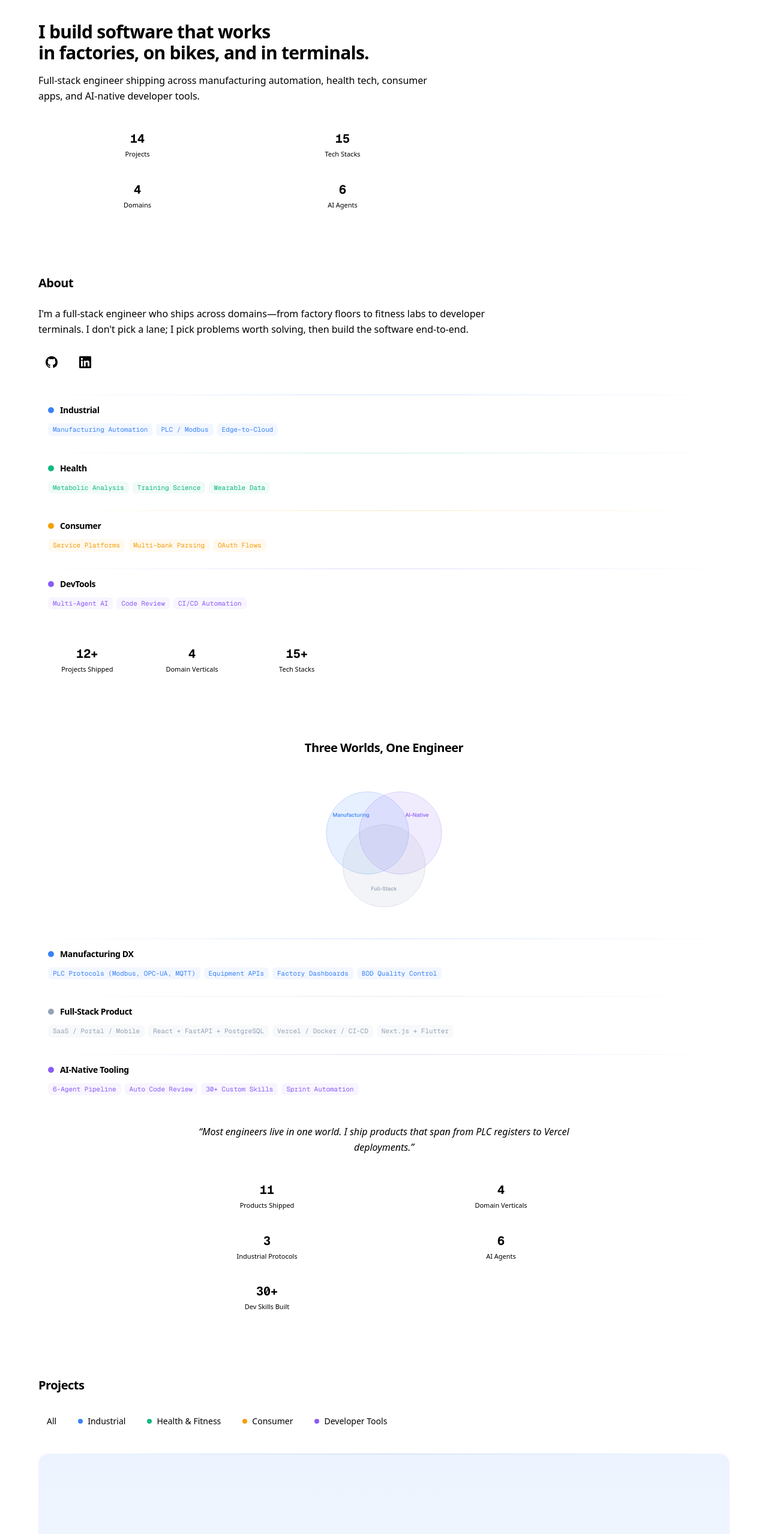
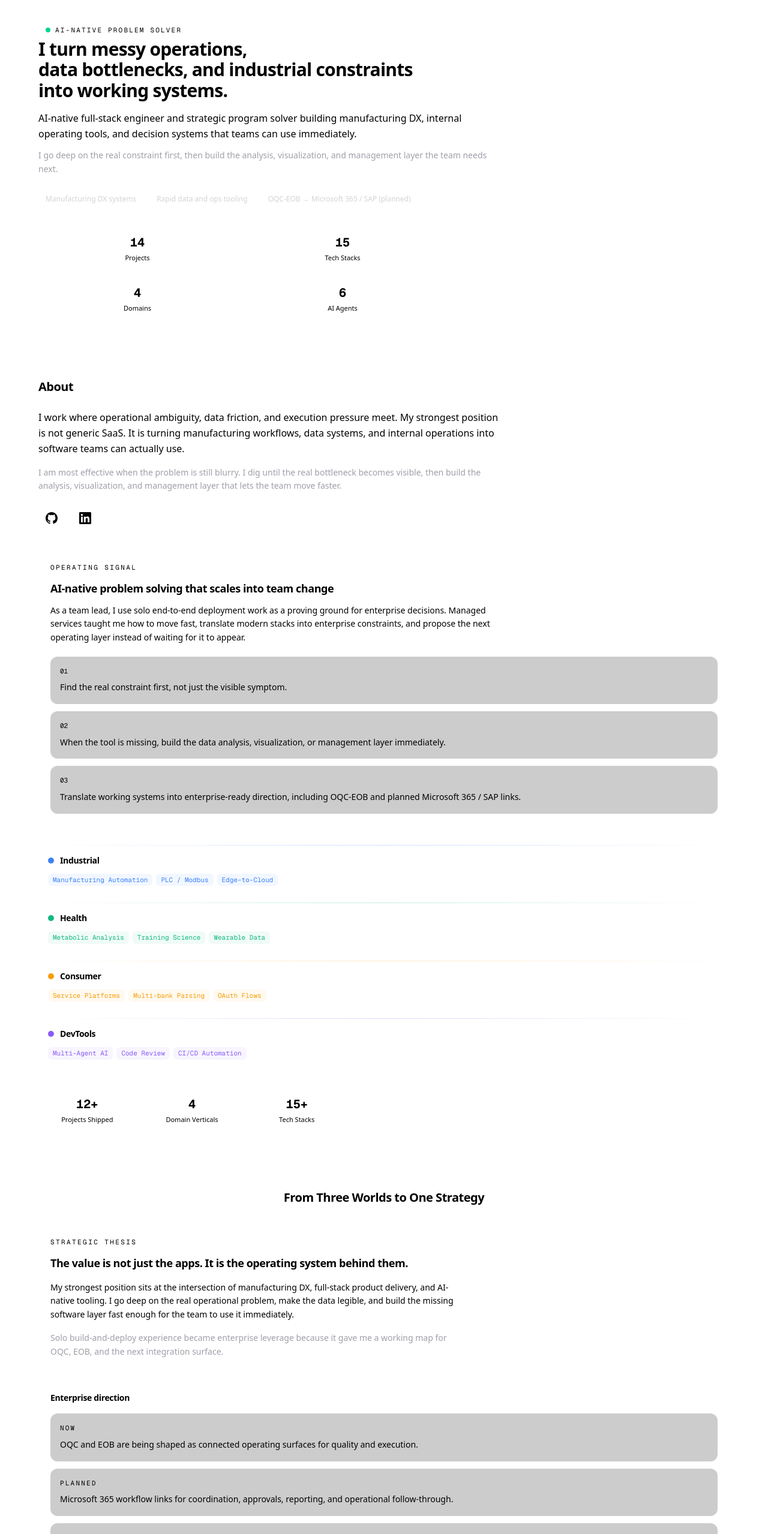
Before and after one commit to cyanluna-git/cyanluna.portfolio, a Next.js app: page / in a window 1280 px wide. Shown: the part 60-2618 px from the top of the page at 60% size. Built offline with nearby package versions, Linux system fonts and the light colour scheme.

Commit message:
feat: refresh homepage positioning and strategy narrative

```diff
--- a/src/app/layout.tsx
+++ b/src/app/layout.tsx
@@ -13,9 +13,9 @@ const geistMono = Geist_Mono({
 });
 
 const SITE_URL = "https://cyanluna.com";
-const TITLE = "CyanLuna — Engineering Portfolio";
+const TITLE = "CyanLuna — AI-Native Problem Solver";
 const DESCRIPTION =
-  "Full-stack engineer building manufacturing automation, health tech, and AI-native developer tools.";
+  "AI-native full-stack engineer building manufacturing DX, operational data systems, and fast internal tools through deep problem discovery and rapid solution delivery.";
 
 export const metadata: Metadata = {
   metadataBase: new URL(SITE_URL),
@@ -25,9 +25,13 @@ export const metadata: Metadata = {
   },
   description: DESCRIPTION,
   keywords: [
+    "AI-native problem solver",
     "full-stack engineer",
+    "manufacturing DX",
     "manufacturing automation",
-    "health tech",
+    "operational tooling",
+    "data visualization",
+    "internal tools",
     "AI developer tools",
     "React",
     "Next.js",
@@ -91,12 +95,14 @@ export default function RootLayout({
                 "@type": "Person",
                 name: "CyanLuna",
                 url: SITE_URL,
-                jobTitle: "Full-Stack Engineer",
+                jobTitle: "AI-Native Full-Stack Engineer",
                 description: DESCRIPTION,
                 knowsAbout: [
-                  "Manufacturing Automation",
-                  "Health Tech",
-                  "AI Developer Tools",
+                  "Manufacturing DX",
+                  "Operational Data Systems",
+                  "AI-Native Tooling",
+                  "Data Visualization",
+                  "Internal Tools",
                   "React",
                   "Next.js",
                   "FastAPI",
--- a/src/app/page.tsx
+++ b/src/app/page.tsx
@@ -15,13 +15,35 @@ type Lang = "en" | "ko";
 type Vertical = keyof typeof verticals;
 
 const t = {
+  heroBadge: {
+    en: "AI-Native Problem Solver",
+    ko: "AI Native 문제 해결자",
+  },
   hero: {
-    en: "I build software that works\nin factories, on bikes, and in terminals.",
-    ko: "공장에서, 자전거 위에서, 터미널에서\n작동하는 소프트웨어를 만듭니다.",
+    en: "I turn messy operations,\ndata bottlenecks, and industrial constraints\ninto working systems.",
+    ko: "복잡한 운영 문제와 데이터 병목,\n산업 현장의 제약을\n작동하는 시스템으로 바꿉니다.",
   },
   sub: {
-    en: "Full-stack engineer shipping across manufacturing automation, health tech, consumer apps, and AI-native developer tools.",
-    ko: "제조 자동화, 헬스 테크, 컨슈머 앱, AI 네이티브 개발 도구를 아우르는 풀스택 엔지니어.",
+    en: "AI-native full-stack engineer and strategic program solver building manufacturing DX, internal operating tools, and decision systems that teams can use immediately.",
+    ko: "제조 DX, 내부 운영 도구, 의사결정 시스템을 빠르게 제품화하는 AI Native 풀스택 엔지니어이자 전략적 프로그램 솔버입니다.",
+  },
+  support: {
+    en: "I go deep on the real constraint first, then build the analysis, visualization, and management layer the team needs next.",
+    ko: "문제의 표면이 아니라 실제 제약을 먼저 파고든 뒤, 팀에 필요한 분석·시각화·관리 레이어를 바로 만들어냅니다.",
+  },
+  pills: {
+    manufacturing: {
+      en: "Manufacturing DX systems",
+      ko: "제조 DX 시스템",
+    },
+    tooling: {
+      en: "Rapid data and ops tooling",
+      ko: "빠른 데이터·운영 도구 제작",
+    },
+    roadmap: {
+      en: "OQC-EOB → Microsoft 365 / SAP (planned)",
+      ko: "OQC-EOB → Microsoft 365 / SAP (구축 예정)",
+    },
   },
   statsLabel: {
     projects: { en: "Projects", ko: "프로젝트" },
@@ -324,14 +346,32 @@ export default function Home() {
       {/* Hero */}
       <section className="pt-24 pb-12 sm:pt-32 sm:pb-20 px-4 sm:px-6">
         <div className="max-w-6xl mx-auto">
+          <div className="inline-flex items-center gap-2 rounded-full border border-border bg-surface px-3 py-1.5 text-[11px] font-mono uppercase tracking-[0.2em] text-muted animate-fade-up">
+            <span className="h-2 w-2 rounded-full bg-emerald-400" />
+            {t.heroBadge[lang]}
+          </div>
           <h1 className="text-3xl sm:text-4xl md:text-5xl lg:text-6xl font-bold tracking-tight leading-[1.15] whitespace-pre-line animate-fade-up">
             {t.hero[lang]}
           </h1>
-          <p className="mt-4 sm:mt-6 text-base sm:text-lg text-muted max-w-2xl leading-relaxed animate-fade-up delay-1">
+          <p className="mt-4 sm:mt-6 text-base sm:text-lg text-muted max-w-3xl leading-relaxed animate-fade-up delay-1">
             {t.sub[lang]}
           </p>
+          <p className="mt-3 text-sm sm:text-base text-zinc-400 max-w-3xl leading-relaxed animate-fade-up delay-1">
+            {t.support[lang]}
+          </p>
 
-          <div className="mt-8 sm:mt-12 grid grid-cols-2 sm:grid-cols-4 gap-3 sm:gap-4 max-w-2xl animate-fade-up delay-2">
+          <div className="mt-6 flex flex-wrap gap-2.5 animate-fade-up delay-2">
+            {(["manufacturing", "tooling", "roadmap"] as const).map((key) => (
+              <span
+                key={key}
+                className="rounded-full border border-border bg-surface px-3 py-1.5 text-xs text-zinc-300"
+              >
+                {t.pills[key][lang]}
+              </span>
+            ))}
+          </div>
+
+          <div className="mt-8 sm:mt-12 grid grid-cols-2 sm:grid-cols-4 gap-3 sm:gap-4 max-w-2xl animate-fade-up delay-3">
             {(Object.entries(stats) as [keyof typeof stats, number][]).map(([key, val]) => (
               <HeroStatCard key={key} label={t.statsLabel[key][lang]} end={val} />
             ))}
--- a/src/components/AboutSection.tsx
+++ b/src/components/AboutSection.tsx
@@ -8,8 +8,36 @@ type Lang = "en" | "ko";
 const t = {
   sectionTitle: { en: "About", ko: "About" },
   bio: {
-    en: "I'm a full-stack engineer who ships across domains\u2014from factory floors to fitness labs to developer terminals. I don't pick a lane; I pick problems worth solving, then build the software end-to-end.",
-    ko: "\uC800\uB294 \uACF5\uC7A5 \uD604\uC7A5\uBD80\uD130 \uD53C\uD2B8\uB2C8\uC2A4 \uB7A9, \uAC1C\uBC1C\uC790 \uD130\uBBF8\uB110\uAE4C\uC9C0 \uB3C4\uBA54\uC778\uC744 \uB118\uB098\uB4DC\uB294 \uD480\uC2A4\uD0DD \uC5D4\uC9C0\uB2C8\uC5B4\uC785\uB2C8\uB2E4. \uD2B9\uC815 \uBD84\uC57C\uC5D0 \uBA38\uBB34\uB974\uC9C0 \uC54A\uACE0, \uD480 \uAC00\uCE58\uAC00 \uC788\uB294 \uBB38\uC81C\uB97C \uACE8\uB77C \uC18C\uD504\uD2B8\uC6E8\uC5B4\uB97C \uCC98\uC74C\uBD80\uD130 \uB05D\uAE4C\uC9C0 \uB9CC\uB4ED\uB2C8\uB2E4.",
+    en: "I work where operational ambiguity, data friction, and execution pressure meet. My strongest position is not generic SaaS. It is turning manufacturing workflows, data systems, and internal operations into software teams can actually use.",
+    ko: "저는 운영의 불확실성, 데이터의 마찰, 실행 압박이 만나는 지점에서 일합니다. 제 강점은 범용 SaaS가 아니라, 제조 워크플로우와 데이터 시스템, 내부 운영을 실제로 쓰이는 소프트웨어로 바꾸는 데 있습니다.",
+  },
+  bioSupport: {
+    en: "I am most effective when the problem is still blurry. I dig until the real bottleneck becomes visible, then build the analysis, visualization, and management layer that lets the team move faster.",
+    ko: "문제가 아직 흐릿할 때 가장 강합니다. 진짜 병목이 드러날 때까지 파고든 뒤, 팀이 더 빨리 움직일 수 있도록 분석·시각화·관리 레이어를 직접 만듭니다.",
+  },
+  leadershipLabel: {
+    en: "Operating signal",
+    ko: "작동 방식",
+  },
+  leadershipTitle: {
+    en: "AI-native problem solving that scales into team change",
+    ko: "AI Native 문제 해결을 팀의 변화로 연결",
+  },
+  leadershipBody: {
+    en: "As a team lead, I use solo end-to-end deployment work as a proving ground for enterprise decisions. Managed services taught me how to move fast, translate modern stacks into enterprise constraints, and propose the next operating layer instead of waiting for it to appear.",
+    ko: "팀장으로 일하면서, 혼자 끝까지 배포해 본 경험을 엔터프라이즈 의사결정을 위한 실전 검증장으로 사용하고 있습니다. 매니지드 서비스 경험은 빠르게 실행하고, 모던 스택을 기업 제약으로 번역하며, 필요한 운영 레이어를 기다리지 않고 먼저 제안하게 만들었습니다.",
+  },
+  leadershipPoints: {
+    en: [
+      "Find the real constraint first, not just the visible symptom.",
+      "When the tool is missing, build the data analysis, visualization, or management layer immediately.",
+      "Translate working systems into enterprise-ready direction, including OQC-EOB and planned Microsoft 365 / SAP links.",
+    ],
+    ko: [
+      "눈에 보이는 증상보다 실제 제약을 먼저 찾습니다.",
+      "필요한 도구가 없으면 분석·시각화·관리 레이어를 바로 만듭니다.",
+      "작동하는 시스템을 OQC-EOB와 향후 Microsoft 365 / SAP 연계 방향까지 번역합니다.",
+    ],
   },
 };
 
@@ -99,6 +127,9 @@ export default function AboutSection({ lang }: { lang: Lang }) {
           <p className="text-base sm:text-lg text-muted leading-relaxed max-w-3xl">
             {t.bio[lang]}
           </p>
+          <p className="mt-4 text-sm sm:text-base text-zinc-400 leading-relaxed max-w-3xl">
+            {t.bioSupport[lang]}
+          </p>
           <div className="flex items-center gap-3 mt-5 sm:mt-6">
             <a
               href="https://github.com/cyanluna"
@@ -118,6 +149,38 @@ export default function AboutSection({ lang }: { lang: Lang }) {
             >
               <LinkedInIcon />
             </a>
+          </div>
+        </div>
+
+        <div className={`mb-8 sm:mb-12 scroll-fade stagger-3 ${inView ? "in-view" : ""}`}>
+          <div className="rounded-2xl border border-border bg-surface p-5 sm:p-6">
+            <div className="max-w-3xl">
+              <p className="text-[11px] font-mono uppercase tracking-[0.22em] text-muted mb-3">
+                {t.leadershipLabel[lang]}
+              </p>
+              <h3 className="text-lg sm:text-xl font-semibold tracking-tight mb-3">
+                {t.leadershipTitle[lang]}
+              </h3>
+              <p className="text-sm sm:text-base text-muted leading-relaxed">
+                {t.leadershipBody[lang]}
+              </p>
+            </div>
+
+            <div className="grid gap-3 mt-5 sm:grid-cols-3">
+              {t.leadershipPoints[lang].map((item, index) => (
+                <div
+                  key={item}
+                  className="rounded-xl border border-border bg-black/20 px-4 py-4"
+                >
+                  <p className="text-[11px] font-mono text-muted mb-2">
+                    0{index + 1}
+                  </p>
+                  <p className="text-sm leading-relaxed text-foreground/88">
+                    {item}
+                  </p>
+                </div>
+              ))}
+            </div>
           </div>
         </div>
 
--- a/src/components/IntersectionSection.tsx
+++ b/src/components/IntersectionSection.tsx
@@ -7,17 +7,37 @@ type Lang = "en" | "ko";
 
 const t = {
   sectionTitle: {
-    en: "Three Worlds, One Engineer",
-    ko: "\uc138 \uac1c\uc758 \uc138\uacc4, \ud55c \uba85\uc758 \uc5d4\uc9c0\ub2c8\uc5b4",
+    en: "From Three Worlds to One Strategy",
+    ko: "\uc138 \uac1c\uc758 \uc138\uacc4\ub97c \ud558\ub098\uc758 \uc804\ub7b5\uc73c\ub85c",
+  },
+  strategyLabel: {
+    en: "Strategic thesis",
+    ko: "\uc804\ub7b5 \ud14c\uc81c",
+  },
+  strategyTitle: {
+    en: "The value is not just the apps. It is the operating system behind them.",
+    ko: "\uac00\uce58\ub294 \uc571 \uc790\uccb4\ubcf4\ub2e4, \uadf8 \ub4a4\uc758 \uc6b4\uc601 \uc2dc\uc2a4\ud15c\uc5d0 \uc788\uc2b5\ub2c8\ub2e4.",
+  },
+  strategyBody: {
+    en: "My strongest position sits at the intersection of manufacturing DX, full-stack product delivery, and AI-native tooling. I go deep on the real operational problem, make the data legible, and build the missing software layer fast enough for the team to use it immediately.",
+    ko: "\uc81c \uac00\uc7a5 \uac15\ud55c \ud3ec\uc9c0\uc158\uc740 \uc81c\uc870 DX, \ud480\uc2a4\ud0dd \uc81c\ud488 \uad6c\ud604, AI Native \ub3c4\uad6c\uc758 \uad50\ucc28\uc810\uc5d0 \uc788\uc2b5\ub2c8\ub2e4. \uc2e4\uc81c \uc6b4\uc601 \ubb38\uc81c\ub97c \uae4a\uc774 \ud30c\uace0\ub4e4\uc5b4 \ub370\uc774\ud130\ub97c \ubcf4\uc774\uac8c \ub9cc\ub4e4\uace0, \ud300\uc774 \ubc14\ub85c \uc4f8 \uc218 \uc788\ub294 \uc18c\ud504\ud2b8\uc6e8\uc5b4 \ub808\uc774\uc5b4\ub97c \ube60\ub974\uac8c \uad6c\ucd95\ud569\ub2c8\ub2e4.",
+  },
+  strategyNote: {
+    en: "Solo build-and-deploy experience became enterprise leverage because it gave me a working map for OQC, EOB, and the next integration surface.",
+    ko: "\ud63c\uc790 \ub9cc\ub4e4\uace0 \ubc30\ud3ec\ud574 \ubcf8 \uacbd\ud5d8\uc740 OQC, EOB, \uadf8\ub9ac\uace0 \ub2e4\uc74c \ud1b5\ud569 \ud45c\uba74\uc744 \uadf8\ub824\ub0bc \uc218 \uc788\ub294 \uc791\ub3d9 \uc9c0\ub3c4\uac00 \ub418\uc5c8\uc2b5\ub2c8\ub2e4.",
+  },
+  roadmapTitle: {
+    en: "Enterprise direction",
+    ko: "\uc5d4\ud130\ud504\ub77c\uc774\uc988 \ubc29\ud5a5",
+  },
+  roadmapNote: {
+    en: "Microsoft 365 and SAP are planned integration targets, not yet shipped public features.",
+    ko: "Microsoft 365\uc640 SAP\ub294 \uad6c\ucd95 \uc608\uc815 \ud1b5\ud569 \ub300\uc0c1\uc774\uba70, \uc544\uc9c1 \uacf5\uac1c \uc6b4\uc601 \uae30\ub2a5\uc740 \uc544\ub2d9\ub2c8\ub2e4.",
   },
   categories: {
     manufacturing: { en: "Manufacturing DX", ko: "\uc81c\uc870 DX" },
     fullstack: { en: "Full-Stack Product", ko: "\ud480\uc2a4\ud0dd \ud504\ub85c\ub355\ud2b8" },
     ainative: { en: "AI-Native Tooling", ko: "AI \ub124\uc774\ud2f0\ube0c \ub3c4\uad6c" },
-  },
-  quote: {
-    en: "Most engineers live in one world. I ship products that span from PLC registers to Vercel deployments.",
-    ko: "\ub300\ubd80\ubd84\uc758 \uc5d4\uc9c0\ub2c8\uc5b4\ub294 \ud558\ub098\uc758 \uc138\uacc4\uc5d0 \uc0b4\uc544\uc694. \uc800\ub294 PLC \ub808\uc9c0\uc2a4\ud130\ubd80\ud130 Vercel \ubc30\ud3ec\uae4c\uc9c0 \ud558\ub098\uc758 \uc81c\ud488\uc73c\ub85c \uad00\ud1b5\ud569\ub2c8\ub2e4.",
   },
 };
 
@@ -73,6 +93,30 @@ const impactNumbers = [
   { end: 6, suffix: "", label: { en: "AI Agents", ko: "AI \uc5d0\uc774\uc804\ud2b8" } },
   { end: 30, suffix: "+", label: { en: "Dev Skills Built", ko: "\uac1c\ubc1c \uc2a4\ud0ac \uad6c\ucd95" } },
 ];
+
+const roadmapItems = {
+  now: {
+    label: { en: "Now", ko: "\ud604\uc7ac" },
+    body: {
+      en: "OQC and EOB are being shaped as connected operating surfaces for quality and execution.",
+      ko: "OQC\uc640 EOB\ub294 \ud488\uc9c8\uacfc \uc2e4\ud589\uc744 \uc5f0\uacb0\ud558\ub294 \uc6b4\uc601 \ud45c\uba74\uc73c\ub85c \uad6c\uc131\ub418\uace0 \uc788\uc2b5\ub2c8\ub2e4.",
+    },
+  },
+  m365: {
+    label: { en: "Planned", ko: "\uad6c\ucd95 \uc608\uc815" },
+    body: {
+      en: "Microsoft 365 workflow links for coordination, approvals, reporting, and operational follow-through.",
+      ko: "\uc870\uc728, \uc2b9\uc778, \ubcf4\uace0, \uc6b4\uc601 \ud6c4\uc18d \ud750\ub984\uc744 \uc704\ud55c Microsoft 365 \uc6cc\ud06c\ud50c\ub85c\uc6b0 \uc5f0\uacc4.",
+    },
+  },
+  sap: {
+    label: { en: "Planned", ko: "\uad6c\ucd95 \uc608\uc815" },
+    body: {
+      en: "SAP connectivity for enterprise records, handoffs, and operational continuity.",
+      ko: "\uc5d4\ud130\ud504\ub77c\uc774\uc988 \uae30\ub85d, \ud578\ub4dc\uc624\ud504, \uc6b4\uc601 \uc5f0\uc18d\uc131\uc744 \uc704\ud55c SAP \uc5f0\uacc4.",
+    },
+  },
+};
 
 function ImpactCounter({
   end,
@@ -194,8 +238,50 @@ export default function IntersectionSection({ lang }: { lang: Lang }) {
           {t.sectionTitle[lang]}
         </h2>
 
+        <div className="grid gap-4 mb-8 sm:mb-12 lg:grid-cols-[1.15fr_0.85fr]">
+          <div
+            className={`rounded-2xl border border-border bg-surface p-5 sm:p-6 scroll-fade stagger-2 ${inView ? "in-view" : ""}`}
+          >
+            <p className="mb-3 text-[11px] font-mono uppercase tracking-[0.22em] text-muted">
+              {t.strategyLabel[lang]}
+            </p>
+            <h3 className="max-w-2xl text-lg font-semibold tracking-tight sm:text-2xl">
+              {t.strategyTitle[lang]}
+            </h3>
+            <p className="mt-4 max-w-2xl text-sm leading-relaxed text-muted sm:text-base">
+              {t.strategyBody[lang]}
+            </p>
+            <p className="mt-4 max-w-2xl text-sm leading-relaxed text-zinc-400">
+              {t.strategyNote[lang]}
+            </p>
+          </div>
+
+          <div
+            className={`rounded-2xl border border-border bg-surface p-5 sm:p-6 scroll-fade stagger-3 ${inView ? "in-view" : ""}`}
+          >
+            <h3 className="text-sm font-semibold tracking-tight sm:text-base">
+              {t.roadmapTitle[lang]}
+            </h3>
+            <div className="mt-4 space-y-3">
+              {(["now", "m365", "sap"] as const).map((key) => (
+                <div key={key} className="rounded-xl border border-border bg-black/20 px-4 py-4">
+                  <p className="text-[11px] font-mono uppercase tracking-[0.2em] text-muted">
+                    {roadmapItems[key].label[lang]}
+                  </p>
+                  <p className="mt-2 text-sm leading-relaxed text-foreground/88">
+                    {roadmapItems[key].body[lang]}
+                  </p>
+                </div>
+              ))}
+            </div>
+            <p className="mt-4 text-xs leading-relaxed text-zinc-400">
+              {t.roadmapNote[lang]}
+            </p>
+          </div>
+        </div>
+
         {/* Venn Diagram */}
-        <div className={`scroll-fade stagger-2 ${inView ? "in-view" : ""}`}>
+        <div className={`scroll-fade stagger-4 ${inView ? "in-view" : ""}`}>
           <VennDiagramSVG />
         </div>
 
@@ -241,17 +327,6 @@ export default function IntersectionSection({ lang }: { lang: Lang }) {
           ))}
         </div>
 
-        {/* Quote */}
-        <div
-          className={`text-center mb-8 sm:mb-12 scroll-fade stagger-5 ${inView ? "in-view" : ""}`}
-        >
-          <blockquote className="max-w-2xl mx-auto">
-            <p className="text-base sm:text-lg italic text-muted leading-relaxed">
-              &ldquo;{t.quote[lang]}&rdquo;
-            </p>
-          </blockquote>
-        </div>
-
         {/* Impact numbers */}
         <div
           className={`grid grid-cols-2 sm:grid-cols-5 gap-3 sm:gap-4 max-w-3xl mx-auto scroll-fade stagger-6 ${inView ? "in-view" : ""}`}
```
Also changed, not shown: 1 other file (tests, documents, lock files or other folders).
